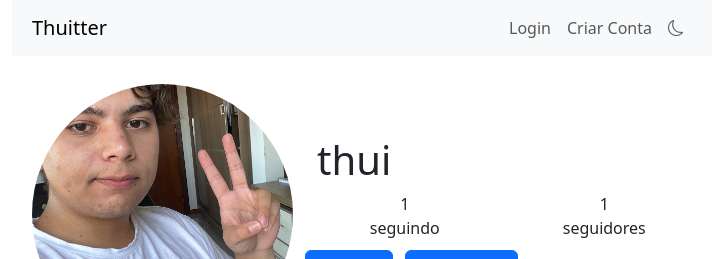
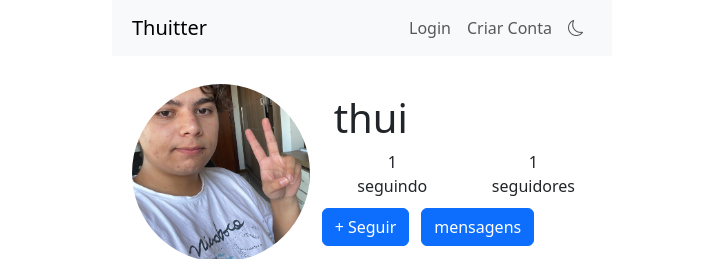
Before and after one commit to thui-dev/django-thuiter, a Django app: a page that uses network/templates/network/index.html in a window 1280 px wide. Shown: the top 259 px of the page, without its empty margins (278-992 px from the left). Run offline with Django 3.2, Linux system fonts and the light colour scheme; data comes from the database, SQL or seed files in the repository; both versions use the stored data as it was after the commit; data that the repository does not hold is empty; some libraries are stand-ins or nearby versions.

Commit message:
divs width for pc even smaller

```diff
--- a/network/templates/network/index.html
+++ b/network/templates/network/index.html
@@ -25,9 +25,7 @@
     </div>
 
     <div id="messages_view" style="display: none">
-
-
-        <div class="row open_messages fixed-top bg-body-secondary mx-auto p-2" style="margin:56px 0px 0px 0px; padding:10px 0px 5px 0px; max-width: 700px;">
+        <div class="row open_messages fixed-top bg-body-secondary mx-auto p-2" style="margin:56px 0px 0px 0px; padding:10px 0px 5px 0px; max-width: 500px;">
             <div id="messages_back_to_chats" class="col-auto" style="padding:2px 0px 0px 6px">
                 <h1><i class="bi bi-chevron-left"></i></h1>
             </div>
@@ -47,7 +45,7 @@
             </div>
 
             <!--<div style="height:56px"></div>so the input bar (witch breaks the dom flow) doesent get on the messages-->
-            <div class="row fixed-bottom bg-body-secondary mx-auto p-2" style="max-width: 700px; padding:7px 0px 3px 0px;">
+            <div class="row fixed-bottom bg-body-secondary mx-auto p-2" style="max-width: 500px; padding:7px 0px 3px 0px;">
                 <div class="col-10" style="padding:0px 0px 0px 20px">
                     <textarea id="new_message_content" class="d-inline-flex p-2" style="background-color:rgba(89, 89, 89, 0.3); border-radius:500px; width:100%; height:45px"></textarea>
                 </div>
--- a/network/templates/network/layout.html
+++ b/network/templates/network/layout.html
@@ -17,7 +17,7 @@
         {% endblock %}
     </head>
     <body>
-        <nav class="navbar sticky-top navbar-expand bg-body-tertiary mx-auto p-2" style="max-width: 700px;">
+        <nav class="navbar sticky-top navbar-expand bg-body-tertiary mx-auto p-2" style="max-width: 500px;">
             <div class="container-fluid">
 
                 <a class="navbar-brand" id="logo">Thuitter</a>
@@ -42,7 +42,7 @@
             </div>
         </nav>
 
-        <nav class="navbar fixed-bottom navbar-expand bg-body-tertiary mx-auto p-2" style="max-width: 700px;">
+        <nav class="navbar fixed-bottom navbar-expand bg-body-tertiary mx-auto p-2" style="max-width: 500px;">
             <div class="container-fluid" style="font-size:170%; padding: 0px 20px">
                 {% if user.is_authenticated %}
                 <div style="margin:auto" class="nav-item">
@@ -62,7 +62,7 @@
             </div>
         </nav>
 
-        <div class="body mx-auto p-2" style="max-width: 700px;">
+        <div class="body mx-auto p-2" style="max-width: 500px;">
             {% block body %}
             {% endblock %}
         </div>
```
Also changed, not shown: db.sqlite3.
